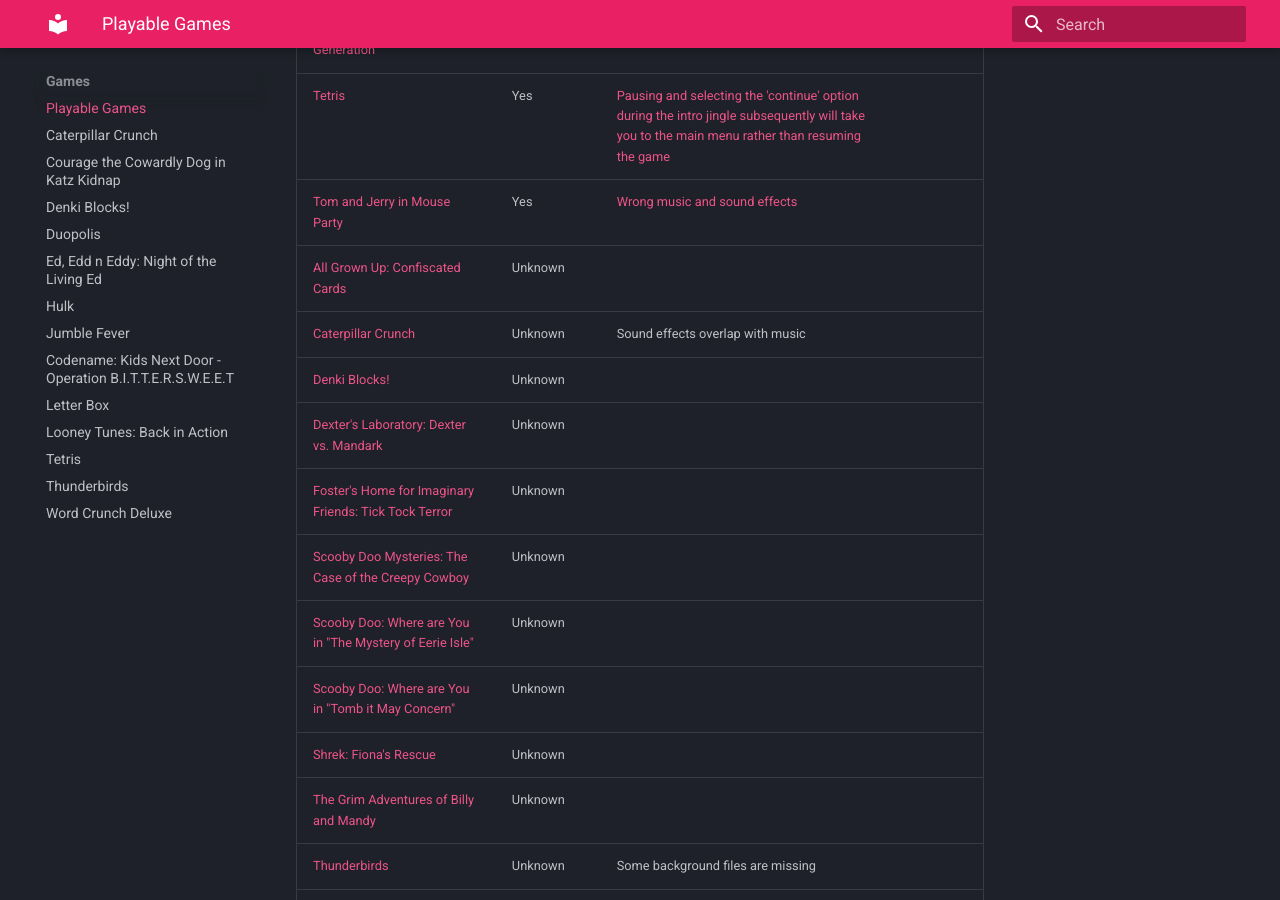
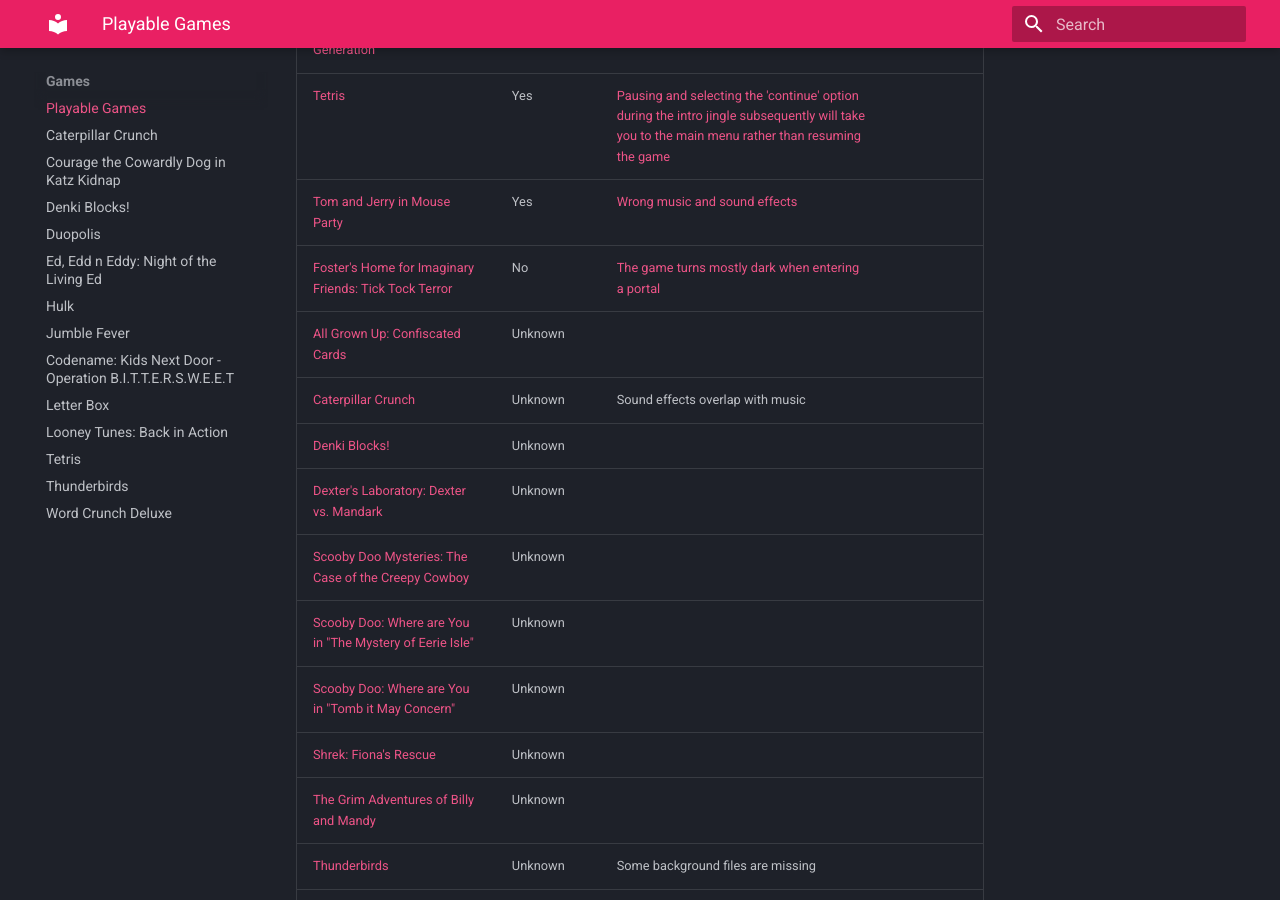
Before and after one commit to cobaltgit/sky-games-archive, an MkDocs documentation site: the page built from docs/games/index.md, in a window 1280 px wide and 900 px high, scrolled down 1209 px. Built offline with MkDocs 1.6.1 and Material for MkDocs 9.7.7, drawn with Linux system fonts in a browser that asks for light colours; comment, search, counter and statistics services are not loaded.

Commit message:
Add Tick Tock Trouble bug

```diff
--- a/docs/games/index.md
+++ b/docs/games/index.md
@@ -35,11 +35,11 @@
 [Star Trek: The Next Generation](/games/star-trek-tng)|Yes|
 [Tetris](/games/tetris)|Yes|[Pausing and selecting the 'continue' option during the intro jingle subsequently will take you to the main menu rather than resuming the game](/assets/video/tetris-bug.webm)
 [Tom and Jerry in Mouse Party](/games/tj-mouse-party)|Yes|[Wrong music and sound effects](https://www.youtube.com/watch?v=KWhWNucRWHI)
+[Foster's Home for Imaginary Friends: Tick Tock Terror](/games/foster-ttt)|No|[The game turns mostly dark when entering a portal](https://cdn.discordapp.com/attachments/1098329726126411856/1101901829320736868/image.png)
 [All Grown Up: Confiscated Cards](/games/all-grown-up)|Unknown|
 [Caterpillar Crunch](/games/caterpillar)|Unknown|Sound effects overlap with music|
 [Denki Blocks!](/games/denki-blocks)|Unknown|
 [Dexter's Laboratory: Dexter vs. Mandark](/games/dexter-vs-mandark)|Unknown|
-[Foster's Home for Imaginary Friends: Tick Tock Terror](/games/foster-ttt)|Unknown|
 [Scooby Doo Mysteries: The Case of the Creepy Cowboy](/games/scooby-creepy-cowboy)|Unknown|
 [Scooby Doo: Where are You in "The Mystery of Eerie Isle"](/games/scooby-eerie-isle)|Unknown|
 [Scooby Doo: Where are You in "Tomb it May Concern"](/games/scooby-tomb)|Unknown|
```
